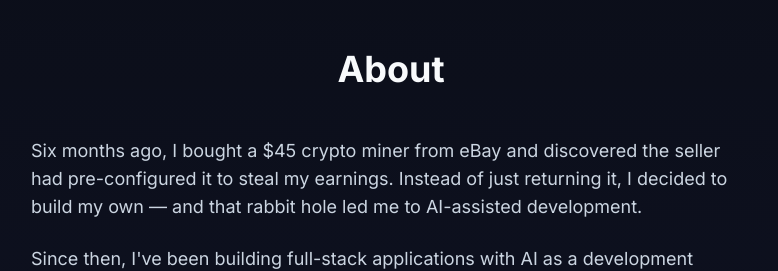
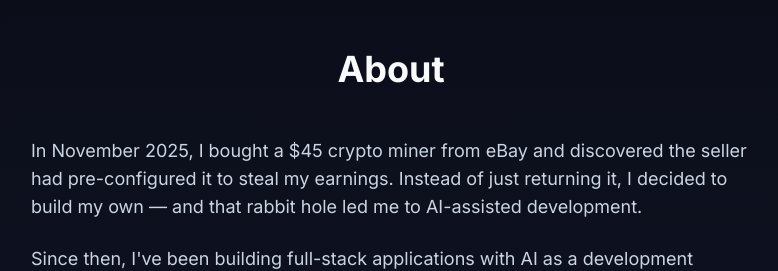
Before and after one commit to balandari/mikeramseyjr-portfolio, a Next.js app: page / in a window 1280 px wide. Shown: the part 1980-2251 px from the top of the page, without its empty margins (249-1027 px from the left). Built offline with nearby package versions, Linux system fonts and the light colour scheme.

Commit message:
change Six months ago to In November 2025

```diff
--- a/components/About.tsx
+++ b/components/About.tsx
@@ -15,7 +15,7 @@ export default function About() {
         {/* About text */}
         <div className="animate-on-scroll stagger-1 space-y-6">
           <p className="text-slate-300 text-base sm:text-lg leading-relaxed">
-            Six months ago, I bought a $45 crypto miner from eBay and discovered
+            In November 2025, I bought a $45 crypto miner from eBay and discovered
             the seller had pre-configured it to steal my earnings. Instead of
             just returning it, I decided to build my own&nbsp;&mdash; and that
             rabbit hole led me to AI-assisted development.
```
